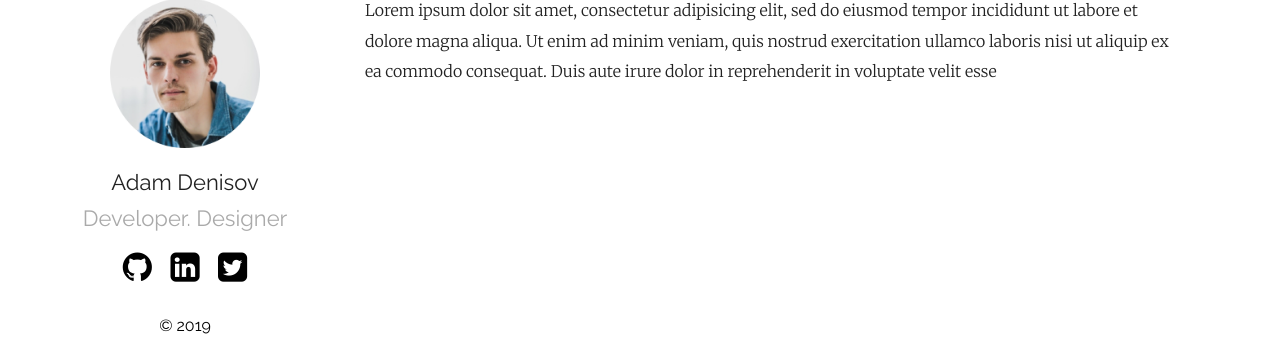
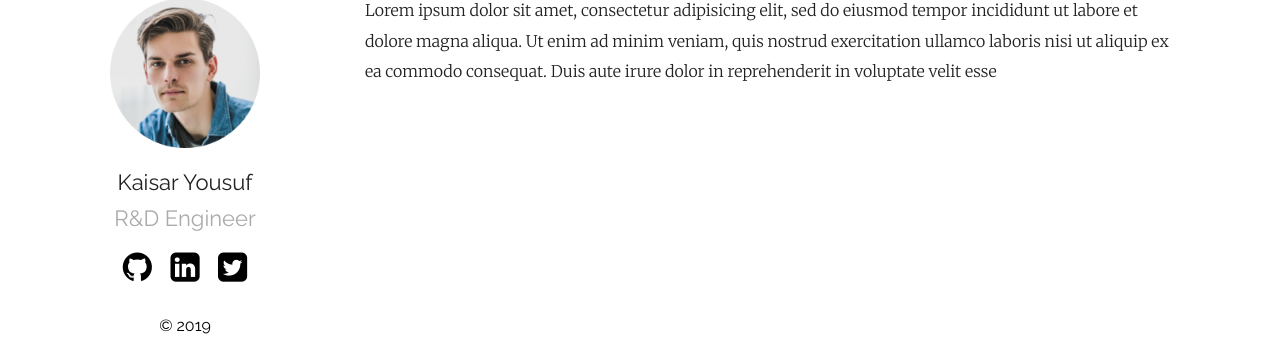
Before and after one commit to kaisaryousuf/kaisaryousuf.github.io, a Jekyll site: the page built from index.md, in a window 1280 px wide. Shown: the part 208-571 px from the top of the page. Built offline with Jekyll 4.4.1, drawn with Linux system fonts in a browser that asks for light colours.

Commit message:
Update _config.yml

```diff
--- a/_config.yml
+++ b/_config.yml
@@ -12,15 +12,15 @@ show_excerpts: true # set to true to show excerpts on the homepage
 sass:
   sass_dir: _sass
 plainwhite:
-  name: Adam Denisov
-  tagline: Developer. Designer
+  name: Kaisar Yousuf
+  tagline: R&D Engineer
   date_format: "%b %-d, %Y"
   sitemap: true # set to true to generate sitemap.xml content
 
   # generate social links in footer
   social_links:
-    twitter: thelehhman
-    github:  thelehhman
+    twitter: kaisaryousuf
+    github:  kaisaryousuf
     linkedIn: in/thelehhman
     rss: rss
     # dribbble: jekyll
```
